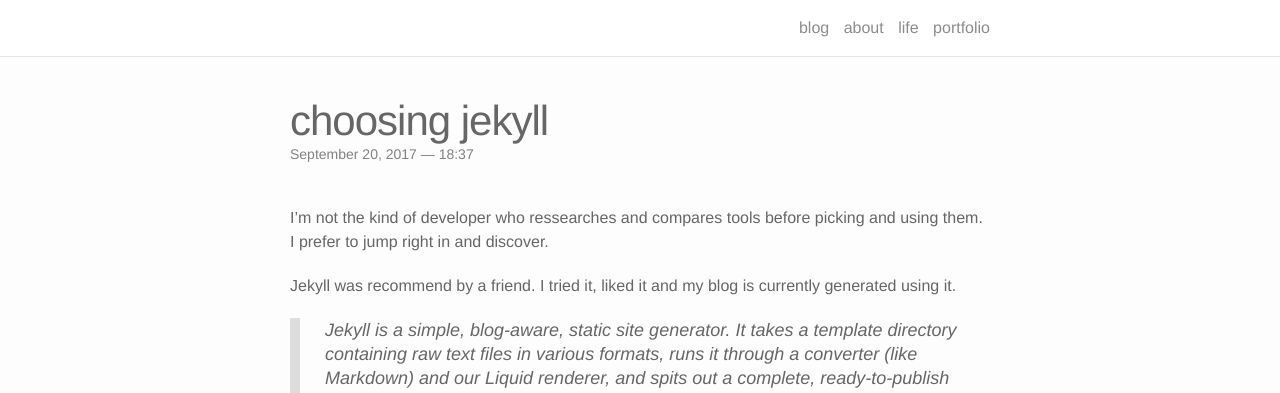
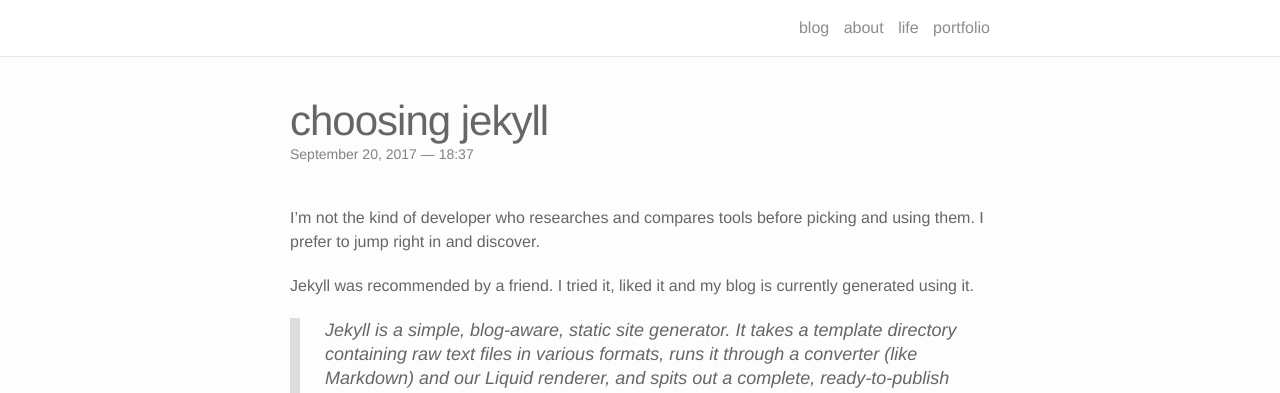
Before and after one commit to annelledejager/blog, a Jekyll site: the page built from _posts/2017-09-20-whyjekyll.markdown, in a window 1280 px wide. Shown: the top 393 px of the page. Built offline with Jekyll 4.4.1, drawn with Linux system fonts in a browser that asks for light colours; nearby versions of some CDN libraries; comment, search, counter and statistics services are not loaded.

Commit message:
Spelling fixed

```diff
--- a/_posts/2017-09-20-whyjekyll.markdown
+++ b/_posts/2017-09-20-whyjekyll.markdown
@@ -5,9 +5,9 @@
 description: why I chose jekyll
 comments: true
 ---
-I'm not the kind of developer who ressearches and compares tools before picking and using them. I prefer to jump right in and discover.
+I’m not the kind of developer who researches and compares tools before picking and using them. I prefer to jump right in and discover.
 
-Jekyll was recommend by a friend. I tried it, liked it and my blog is currently generated using it.
+Jekyll was recommended by a friend. I tried it, liked it and my blog is currently generated using it.
 
 <blockquote>
 	Jekyll is a simple, blog-aware, static site generator. It takes a template directory containing raw text files in various formats, runs it through a converter (like Markdown) and our Liquid renderer, and spits out a complete, ready-to-publish static website suitable for serving with your favorite web server. Jekyll also happens to be the engine behind GitHub Pages, which means you can use Jekyll to host your project’s page, blog, or website from GitHub’s servers for free.
```
